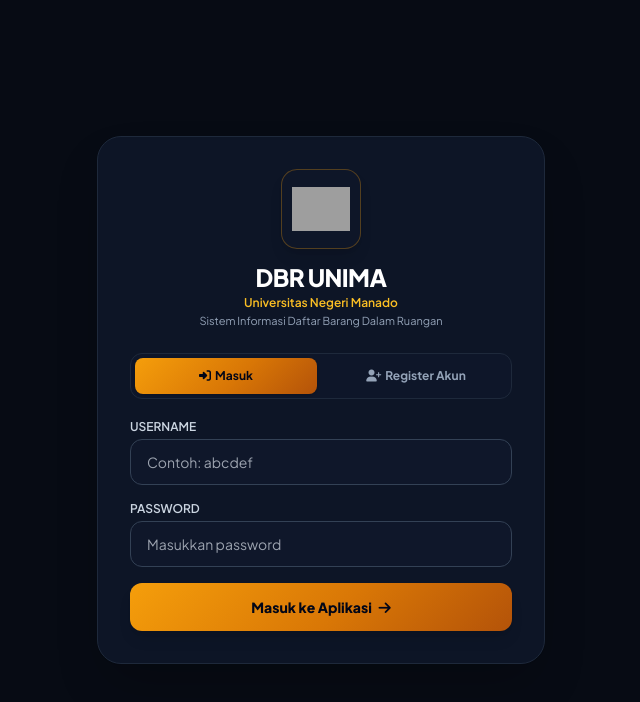
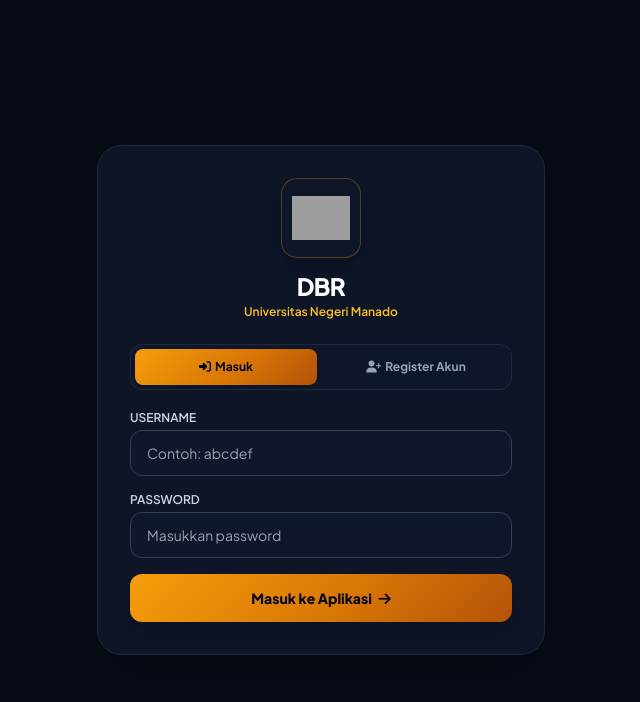
Before and after one commit to bmn41/dbr, a plain HTML site: page index.html in a window 1280 px wide. Shown: the whole page, without its empty margins (319-959 px from the left). Drawn offline with nearby package versions, Linux system fonts and the light colour scheme; some packages are replaced by stand-ins of ours; grey boxes are pictures that could not be loaded; a script that the page names is missing.

Commit message:
Update index.html

```diff
--- a/index.html
+++ b/index.html
@@ -63,9 +63,8 @@
                class="w-full h-full object-contain">
           <i class="fa-solid fa-building-columns text-3xl text-amber-400 hidden"></i>
         </div>
-        <h1 class="text-xl sm:text-2xl font-extrabold tracking-tight text-white">DBR UNIMA</h1>
+        <h1 class="text-xl sm:text-2xl font-extrabold tracking-tight text-white">DBR</h1>
         <p class="text-xs text-amber-400 font-semibold mt-0.5">Universitas Negeri Manado</p>
-        <p class="text-[11px] text-slate-400 mt-0.5">Sistem Informasi Daftar Barang Dalam Ruangan</p>
       </div>
 
       <div class="grid grid-cols-2 gap-2 p-1 bg-slate-900/90 rounded-xl mb-5 border border-slate-800">
```
